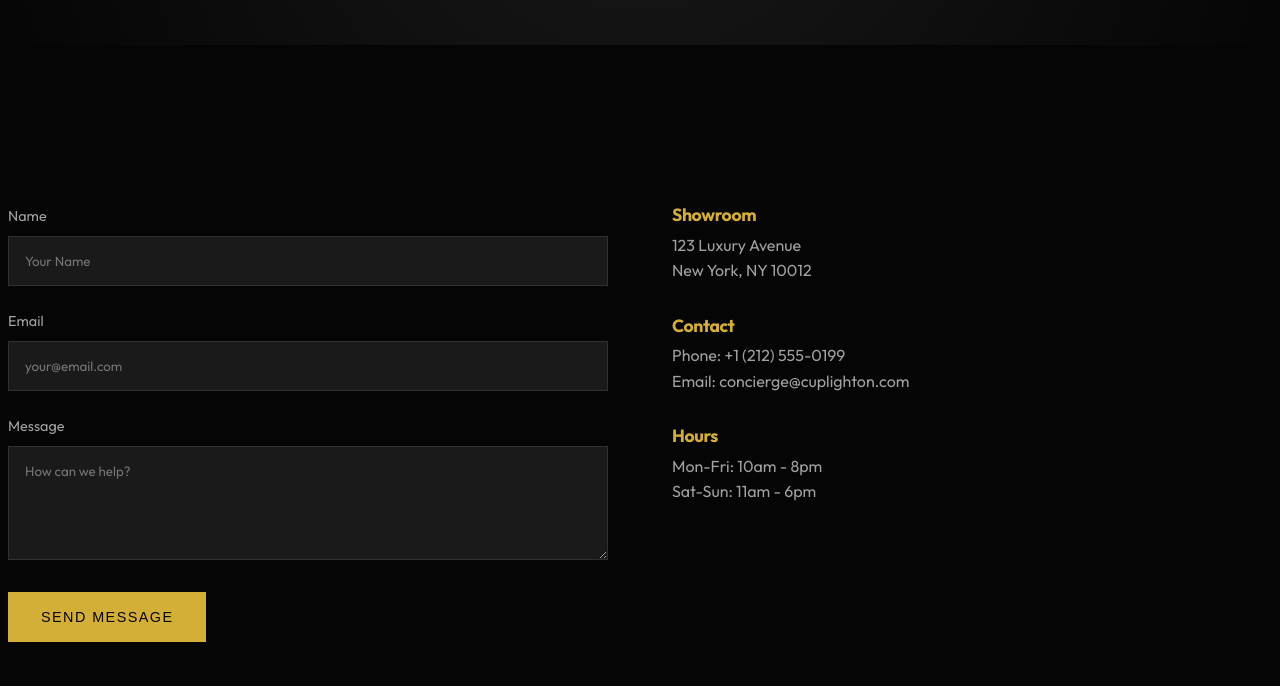
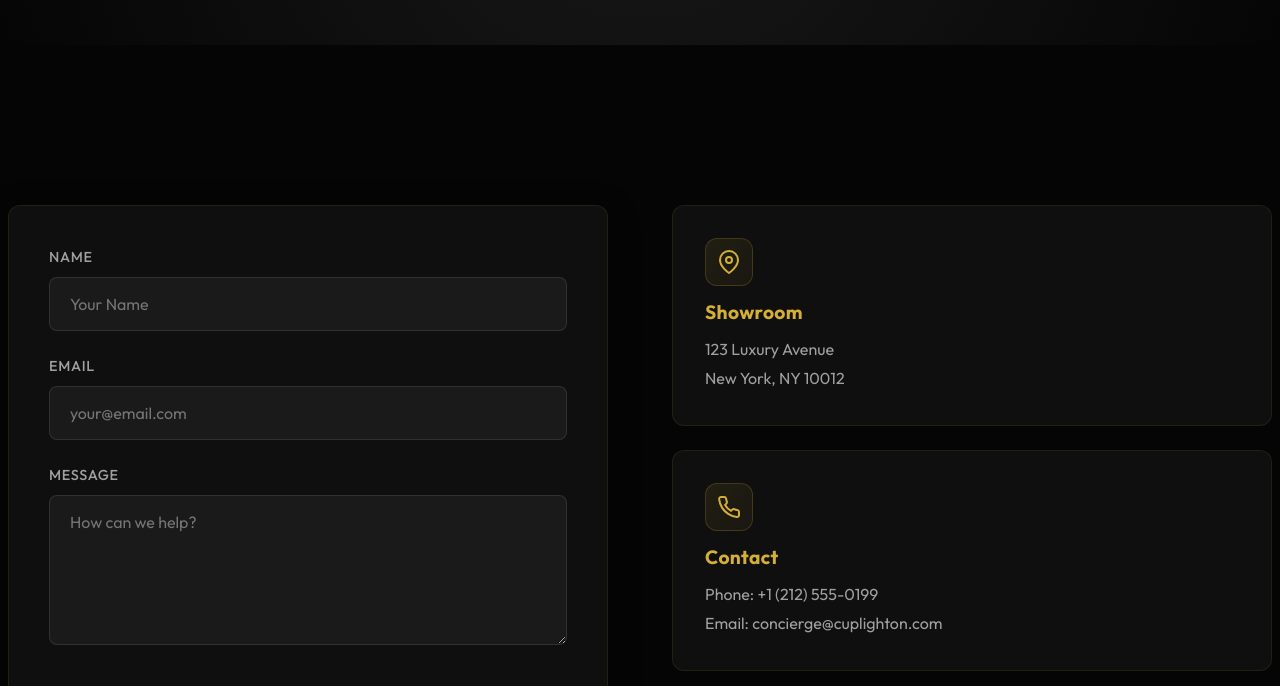
Before and after one commit to Navin-Jongyin/cuplighton, a plain HTML site: page contact.html in a window 1280 px wide. Shown: the part 266-952 px from the top of the page. Drawn offline with Linux system fonts and the light colour scheme.

Commit message:
edit contact page

```diff
--- a/contact.html
+++ b/contact.html
@@ -63,14 +63,39 @@
                     <!-- Contact Info -->
                     <div class="contact-info">
                         <div class="contact-info-item">
+                            <div class="contact-icon">
+                                <svg xmlns="http://www.w3.org/2000/svg" width="24" height="24" viewBox="0 0 24 24"
+                                    fill="none" stroke="currentColor" stroke-width="2" stroke-linecap="round"
+                                    stroke-linejoin="round">
+                                    <path d="M21 10c0 7-9 13-9 13s-9-6-9-13a9 9 0 0 1 18 0z"></path>
+                                    <circle cx="12" cy="10" r="3"></circle>
+                                </svg>
+                            </div>
                             <h3>Showroom</h3>
                             <p>123 Luxury Avenue<br>New York, NY 10012</p>
                         </div>
                         <div class="contact-info-item">
+                            <div class="contact-icon">
+                                <svg xmlns="http://www.w3.org/2000/svg" width="24" height="24" viewBox="0 0 24 24"
+                                    fill="none" stroke="currentColor" stroke-width="2" stroke-linecap="round"
+                                    stroke-linejoin="round">
+                                    <path
+                                        d="M22 16.92v3a2 2 0 0 1-2.18 2 19.79 19.79 0 0 1-8.63-3.07 19.5 19.5 0 0 1-6-6 19.79 19.79 0 0 1-3.07-8.67A2 2 0 0 1 4.11 2h3a2 2 0 0 1 2 1.72 12.84 12.84 0 0 0 .7 2.81 2 2 0 0 1-.45 2.11L8.09 9.91a16 16 0 0 0 6 6l1.27-1.27a2 2 0 0 1 2.11-.45 12.84 12.84 0 0 0 2.81.7A2 2 0 0 1 22 16.92z">
+                                    </path>
+                                </svg>
+                            </div>
                             <h3>Contact</h3>
                             <p>Phone: +1 (212) 555-0199<br>Email: concierge@cuplighton.com</p>
                         </div>
                         <div class="contact-info-item">
+                            <div class="contact-icon">
+                                <svg xmlns="http://www.w3.org/2000/svg" width="24" height="24" viewBox="0 0 24 24"
+                                    fill="none" stroke="currentColor" stroke-width="2" stroke-linecap="round"
+                                    stroke-linejoin="round">
+                                    <circle cx="12" cy="12" r="10"></circle>
+                                    <polyline points="12 6 12 12 16 14"></polyline>
+                                </svg>
+                            </div>
                             <h3>Hours</h3>
                             <p>Mon-Fri: 10am - 8pm<br>Sat-Sun: 11am - 6pm</p>
                         </div>
--- a/styles.css
+++ b/styles.css
@@ -499,6 +499,21 @@ p {
     margin-top: 2rem;
 }
 
+.contact-form {
+    background: var(--bg-secondary);
+    padding: 2.5rem;
+    border: 1px solid rgba(212, 175, 55, 0.1);
+    border-radius: 12px;
+    backdrop-filter: blur(10px);
+    box-shadow: 0 8px 32px rgba(0, 0, 0, 0.3);
+    transition: var(--transition-smooth);
+}
+
+.contact-form:hover {
+    border-color: rgba(212, 175, 55, 0.3);
+    box-shadow: 0 12px 48px rgba(0, 0, 0, 0.4);
+}
+
 .form-group {
     margin-bottom: 1.5rem;
 }
@@ -508,17 +523,22 @@ p {
     margin-bottom: 0.5rem;
     font-size: 0.9rem;
     color: var(--text-secondary);
+    text-transform: uppercase;
+    letter-spacing: 0.05em;
+    font-weight: 500;
 }
 
 .form-input,
 .form-textarea {
     width: 100%;
-    padding: 1rem;
+    padding: 1rem 1.25rem;
     background: var(--bg-tertiary);
     border: 1px solid rgba(255, 255, 255, 0.1);
+    border-radius: 8px;
     color: var(--text-primary);
     font-family: inherit;
-    transition: var(--transition-fast);
+    font-size: 1rem;
+    transition: var(--transition-smooth);
 }
 
 .form-input:focus,
@@ -526,22 +546,138 @@ p {
     outline: none;
     border-color: var(--accent-gold);
     background: #252525;
+    box-shadow: 0 0 0 3px var(--accent-glow),
+        0 4px 12px rgba(0, 0, 0, 0.2);
+    transform: translateY(-2px);
+}
+
+.form-textarea {
+    resize: vertical;
+    min-height: 150px;
+}
+
+.contact-form .btn-primary {
+    width: 100%;
+    padding: 1.25rem 2rem;
+    font-size: 1rem;
+    margin-top: 1rem;
+    border-radius: 8px;
+    position: relative;
+    overflow: hidden;
+}
+
+.contact-form .btn-primary::before {
+    content: '';
+    position: absolute;
+    top: 50%;
+    left: 50%;
+    width: 0;
+    height: 0;
+    border-radius: 50%;
+    background: rgba(255, 255, 255, 0.1);
+    transform: translate(-50%, -50%);
+    transition: width 0.6s, height 0.6s;
+}
+
+.contact-form .btn-primary:hover::before {
+    width: 300px;
+    height: 300px;
+}
+
+.contact-info {
+    display: flex;
+    flex-direction: column;
+    gap: 1.5rem;
 }
 
 .contact-info-item {
-    margin-bottom: 2rem;
+    background: var(--bg-secondary);
+    padding: 2rem;
+    border: 1px solid rgba(212, 175, 55, 0.1);
+    border-radius: 12px;
+    transition: var(--transition-smooth);
+    position: relative;
+    overflow: hidden;
+}
+
+.contact-info-item::before {
+    content: '';
+    position: absolute;
+    top: 0;
+    left: 0;
+    width: 4px;
+    height: 100%;
+    background: linear-gradient(to bottom, var(--accent-gold), transparent);
+    opacity: 0;
+    transition: var(--transition-smooth);
+}
+
+.contact-info-item:hover {
+    transform: translateX(8px);
+    border-color: rgba(212, 175, 55, 0.3);
+    box-shadow: 0 8px 24px rgba(212, 175, 55, 0.15);
+}
+
+.contact-info-item:hover::before {
+    opacity: 1;
+}
+
+.contact-icon {
+    width: 48px;
+    height: 48px;
+    background: linear-gradient(135deg, rgba(212, 175, 55, 0.1), rgba(212, 175, 55, 0.05));
+    border: 1px solid rgba(212, 175, 55, 0.2);
+    border-radius: 12px;
+    display: flex;
+    align-items: center;
+    justify-content: center;
+    margin-bottom: 1rem;
+    transition: var(--transition-smooth);
+}
+
+.contact-icon svg {
+    color: var(--accent-gold);
+    transition: var(--transition-smooth);
+}
+
+.contact-info-item:hover .contact-icon {
+    background: linear-gradient(135deg, rgba(212, 175, 55, 0.2), rgba(212, 175, 55, 0.1));
+    border-color: var(--accent-gold);
+    transform: scale(1.1) rotate(5deg);
+    box-shadow: 0 4px 12px var(--accent-glow);
+}
+
+.contact-info-item:hover .contact-icon svg {
+    transform: scale(1.1);
 }
 
 .contact-info-item h3 {
     color: var(--accent-gold);
-    margin-bottom: 0.5rem;
-    font-size: 1.1rem;
+    margin-bottom: 0.75rem;
+    font-size: 1.2rem;
+    font-weight: 600;
+    letter-spacing: 0.02em;
+}
+
+.contact-info-item p {
+    color: var(--text-secondary);
+    line-height: 1.8;
+    font-size: 1rem;
+    margin: 0;
 }
 
 @media (max-width: 768px) {
     .contact-grid {
         grid-template-columns: 1fr;
         gap: 2rem;
+    }
+
+    .contact-form {
+        padding: 2rem;
+    }
+
+    .contact-info-item {
+        padding: 1.5rem;
     }
 }
 
```
